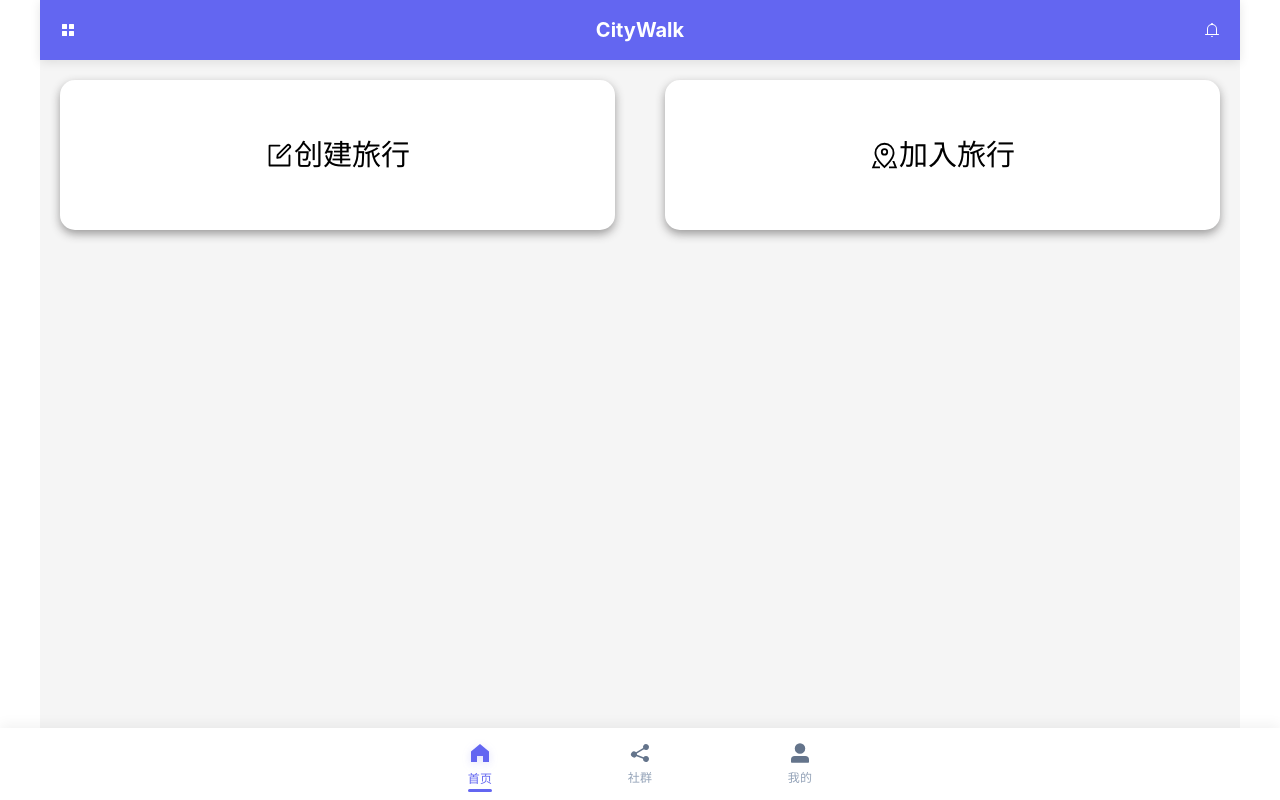
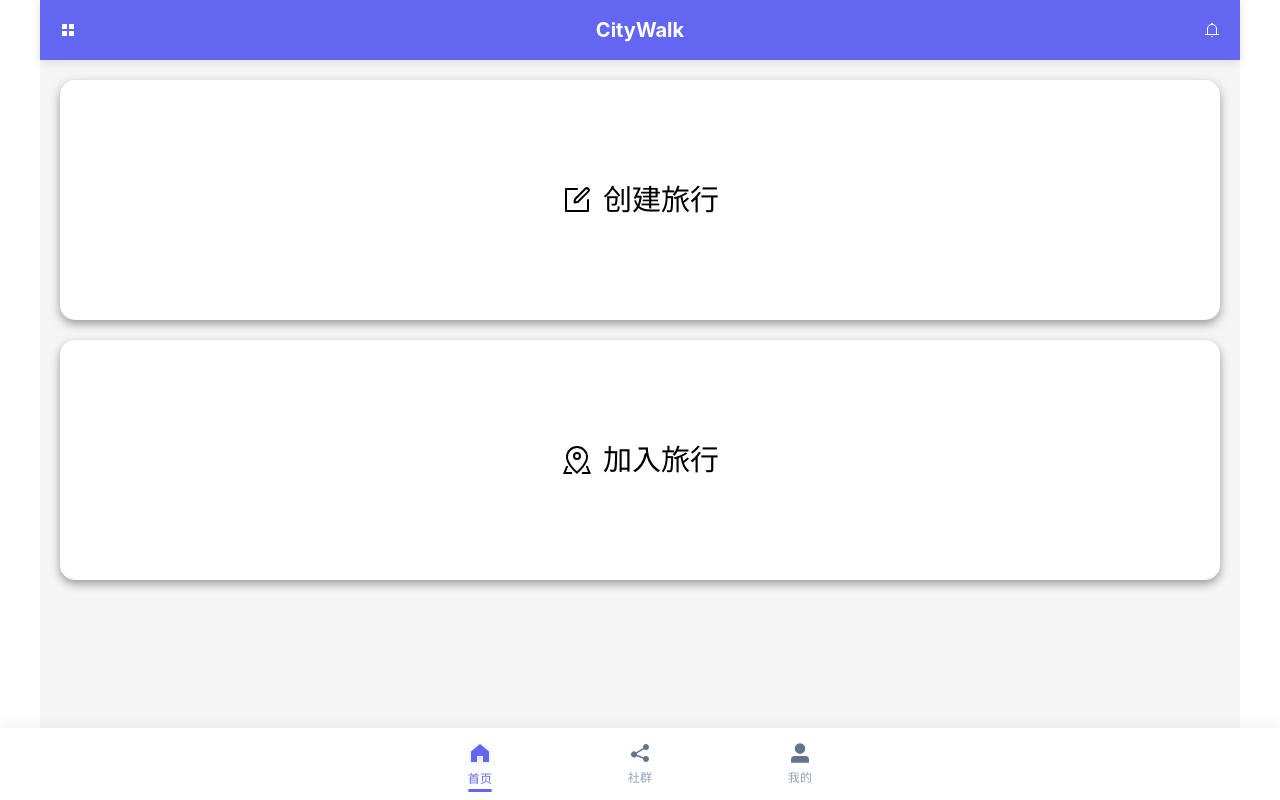
Before and after one commit to moneypiaorui/CityWalk, a Vue app: page /#/home in a window 1280 px wide. Built offline with nearby package versions, Linux system fonts and the light colour scheme.

Commit message:
首页样式”

```diff
--- a/src/views/home/index.vue
+++ b/src/views/home/index.vue
@@ -1,12 +1,12 @@
 <template>
   <div>
-    <el-row :gutter="50">
-      <el-col :span="12" class="col-gap">
+    <el-row :gutter="50" type="flex" direction="vertical">
+      <el-col :span="24" class="col-gap">
         <div class="grid-content" @click="()=>{this.$router.push('/tour/create')}">
           <el-icon><Edit /></el-icon>创建旅行
         </div>
       </el-col>
-      <el-col :span="12" class="col-gap">
+      <el-col :span="24" class="col-gap">
         <div class="grid-content" @click="()=>{this.$router.push('/')}">
           <el-icon><MapLocation /></el-icon>加入旅行
         </div>
@@ -14,16 +14,21 @@
     </el-row>
   </div>
 </template>
+
 <script>
+export default {
+  name: 'VerticalButtons'
+}
+</script>
 
-</script>
 <style scoped>
 .el-row {
   margin-bottom: 20px;
+  flex-direction: column;
 }
 
 .col-gap {
-  margin-bottom: 0; /* 移除垂直间距 */
+  margin-bottom: 20px; /* 保持垂直间距 */
 }
 
 .el-row:last-child {
@@ -32,10 +37,11 @@
 
 .el-col {
   border-radius: 20px;
+  width: 100%; /* 确保col占满整行 */
 }
 
 .grid-content {
-  height: 150px;
+  height: 240px;
   border-radius: 15px;
   min-height: 36px;
   background-color: rgb(255, 255, 255);
@@ -45,5 +51,17 @@
   display: flex;
   justify-content: center;
   align-items: center;
+  cursor: pointer; /* 添加手型指针 */
+  transition: all 0.3s; /* 添加悬停动画 */
+}
+
+.grid-content:hover {
+  transform: translateY(-3px);
+  box-shadow: 0 6px 15px rgba(42, 41, 41, 0.5);
+}
+
+.grid-content .el-icon {
+  margin-right: 10px;
+  font-size: 32px;
 }
 </style>
```
